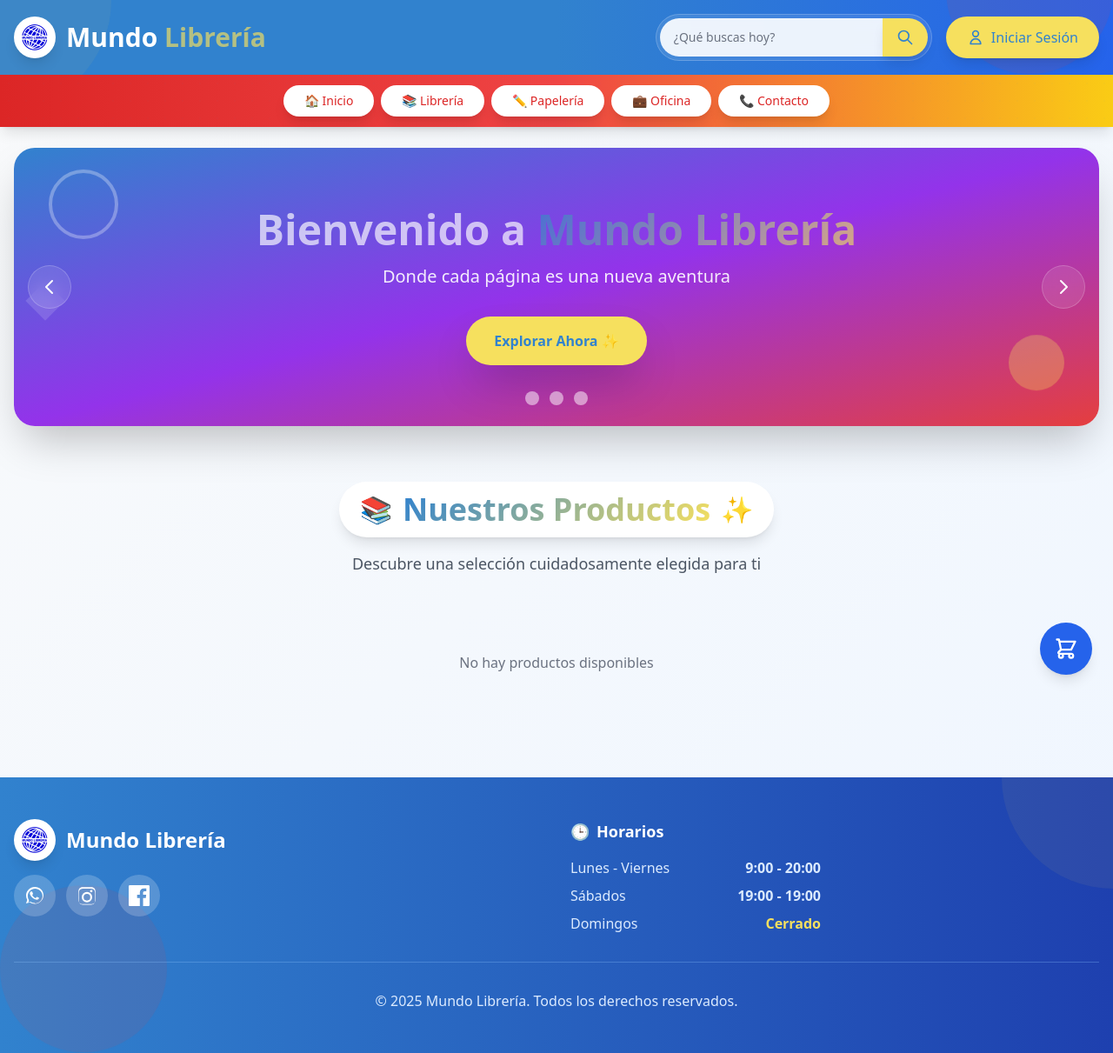
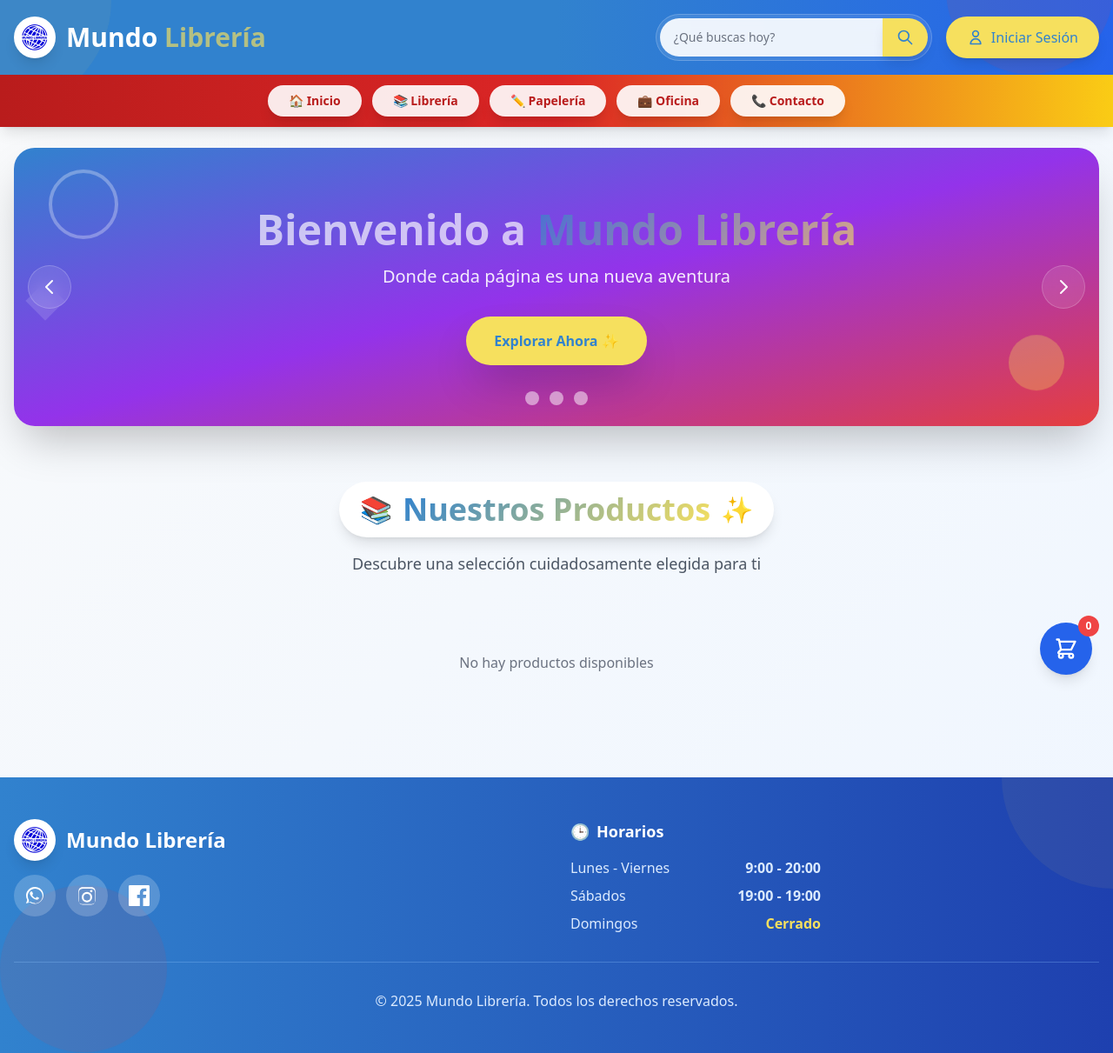
Before and after one commit to hectormadrid/Mundo-Libreria, a PHP site: page /index.php in a window 1280 px wide. Shown: the whole page at 87% size. Run offline with PHP 8.4, Linux system fonts and the light colour scheme; data that the repository does not hold is empty; some libraries are stand-ins or nearby versions.

Commit message:
alerta de carrito

```diff
--- a/js/cargarProductosUser.js
+++ b/js/cargarProductosUser.js
@@ -55,6 +55,12 @@ const attachEventListeners = () => {
     document.querySelectorAll('.agregar-carrito-btn').forEach(button => {
         button.addEventListener('click', async (e) => {
             const id_producto = e.currentTarget.getAttribute('data-id-producto');
+            const button = e.currentTarget;
+            const originalText = button.innerHTML;
+
+            // Loading state
+            button.innerHTML = '<span class="loading">Agregando...</span>';
+            button.disabled = true;
 
             try {
                 const response = await fetch('../pages/agregar_al_carrito.php', {
@@ -68,23 +74,49 @@ const attachEventListeners = () => {
                 const result = await response.json();
 
                 if (response.ok && result.success) {
-                    // Aquí puedes mostrar una notificación de éxito
-                    console.log('Producto agregado al carrito');
-                    // Opcional: actualizar un contador de carrito en la UI
+                    showNotification('✅ Producto agregado al carrito', 'success');
                 } else {
-                    // Aquí puedes mostrar una notificación de error
-                    console.error('Error al agregar producto:', result.error);
+                    let errorMsg = 'Error al agregar producto';
+                    if (result.error) errorMsg = result.error;
+
+                    showNotification(`❌ ${errorMsg}`, 'error');
+
                     if (response.status === 401) {
-                        // Redirigir al login si el usuario no está autenticado
-                        window.location.href = '../pages/login.php';
+                        setTimeout(() => {
+                            window.location.href = '../pages/login.php';
+                        }, 2000);
                     }
                 }
             } catch (error) {
                 console.error('Error de red:', error);
+                showNotification('❌ Error de conexión', 'error');
+            } finally {
+                button.innerHTML = originalText;
+                button.disabled = false;
             }
         });
     });
 };
+
+// Función de notificación con SweetAlert2
+function showNotification(message, type = 'info') {
+    const Toast = Swal.mixin({
+        toast: true,
+        position: 'top-end',
+        showConfirmButton: false,
+        timer: 3000,
+        timerProgressBar: true,
+        didOpen: (toast) => {
+            toast.addEventListener('mouseenter', Swal.stopTimer);
+            toast.addEventListener('mouseleave', Swal.resumeTimer);
+        }
+    });
+
+    Toast.fire({
+        icon: type,
+        title: message
+    });
+}
 // Función principal para cargar productos
 const loadProducts = async (categoria = '') => {
     console.log('Cargando productos de categoría:', categoria);
--- a/pages/agregar_al_carrito.php
+++ b/pages/agregar_al_carrito.php
@@ -13,6 +13,7 @@ if (!isset($_SESSION['ID'])) {
 // Obtener el cuerpo de la solicitud (que debería ser JSON)
 $data = json_decode(file_get_contents('php://input'), true);
 $id_producto = $data['id_producto'] ?? null;
+
 
 if (!$id_producto) {
     http_response_code(400); // Solicitud incorrecta
--- a/pages/index.php
+++ b/pages/index.php
@@ -7,6 +7,7 @@
   <link rel="icon" href="../assets/MUNDO-WEB.ico">
   <title>Mundo Libreria</title>
   <script src="https://cdn.tailwindcss.com"></script>
+  <script src="https://cdn.jsdelivr.net/npm/sweetalert2@11"></script>
   <script defer src="https://cdn.jsdelivr.net/npm/alpinejs@3.x.x/dist/cdn.min.js"></script>
   <!-- Configuración personalizada de Tailwind -->
   <script>
@@ -125,66 +126,57 @@
           <?php endif; ?>
 
           <!-- Carrito mejorado -->
-       <a href="Carrito.php"
-   class="fixed bottom-6 right-6 z-50 bg-blue-600 p-4 rounded-full shadow-lg
-          hover:bg-blue-700 transition-all duration-300 hover:scale-110 group">
-  <svg xmlns="http://www.w3.org/2000/svg"
-       class="h-7 w-7 text-white group-hover:animate-bounce"
-       fill="none" viewBox="0 0 24 24" stroke="currentColor">
-    <path stroke-linecap="round" stroke-linejoin="round" stroke-width="2"
-          d="M3 3h2l.4 2M7 13h10l4-8H5.4M7 13L5.4 5M7 13l-2.293 2.293
-             c-.63.63-.184 1.707.707 1.707H17m0 0a2 2 0 100 4
-             2 2 0 000-4zm-8 2a2 2 0 11-4 0 2 2 0 014 0z" />
-  </svg>
-
-  <!-- Badge de cantidad -->
-
-</a>
-
+             <a href="Carrito.php" class="fixed bottom-6 right-6 z-50 bg-blue-600 p-4 rounded-full shadow-lg hover:bg-blue-700 transition-all duration-300 hover:scale-110 group">
+                <svg xmlns="http://www.w3.org/2000/svg" class="h-7 w-7 text-white group-hover:animate-bounce" fill="none" viewBox="0 0 24 24" stroke="currentColor">
+                  <path stroke-linecap="round" stroke-linejoin="round" stroke-width="2" d="M3 3h2l.4 2M7 13h10l4-8H5.4M7 13L5.4 5M7 13l-2.293 2.293 c-.63.63-.184 1.707.707 1.707H17m0 0a2 2 0 100 4  2 2 0 000-4zm-8 2a2 2 0 11-4 0 2 2 0 014 0z" />
+                </svg>
+                <!-- Badge de cantidad -->
+              <span id="cart-count" class="absolute -top-2 -right-2 bg-red-500 text-white rounded-full w-6 h-6 flex items-center justify-center text-xs font-bold">
+               <?php echo isset($_SESSION['carrito']) ? count($_SESSION['carrito']) : 0; ?>
+                </span>
+            </a>
 
         </div>
       </div>
     </div>
   </header>
 
-  <!-- Navegación -->
-  <nav class="bg-gradient-to-r from-red-600 via-red-500 to-yellow-400 shadow-lg relative">
-  <!-- Efecto de patrón decorativo -->
-  <div class="absolute inset-0 pattern-dots opacity-20"></div>
+<nav class="sticky top-0 z-50 bg-gradient-to-r from-red-700 via-red-600 to-yellow-400 shadow-lg ">
+  <!-- Patrón decorativo -->
+  <div class="absolute inset-0 pattern-dots opacity-10"></div>
 
   <div class="container mx-auto px-4 py-3 relative z-10">
-    <div class="flex flex-wrap justify-center gap-2 text-sm">
+    <div class="flex flex-wrap justify-center gap-3 text-sm">
 
       <!-- Inicio -->
       <a href="../pages/index.php" data-category="all"
-         class="category-link bg-white text-red-600 px-6 py-2 rounded-full transition-all duration-300 hover:scale-105 shadow-lg">
+         class="category-link bg-white/90 text-red-700 font-semibold px-6 py-2 rounded-full transition-all duration-300 hover:scale-110   shadow-lg">
         🏠 Inicio
       </a>
       <!-- Librería -->
       <a data-category="libreria"
-         class="category-link bg-white text-red-600 px-6 py-2 rounded-full transition-all duration-300 hover:scale-105 shadow-lg">
+         class="category-link bg-white/90 text-red-700 font-semibold px-6 py-2 rounded-full transition-all duration-300 hover:scale-110  shadow-lg">
         📚 Librería
       </a>
       <!-- Papelería -->
       <a data-category="papeleria"
-         class="category-link bg-white text-red-600 px-6 py-2 rounded-full transition-all duration-300 hover:scale-105 shadow-lg">
+         class="category-link bg-white/90 text-red-700 font-semibold px-6 py-2 rounded-full transition-all duration-300 hover:scale-110 shadow-lg">
         ✏️ Papelería
       </a>
-
       <!-- Oficina -->
       <a data-category="oficina"
-         class="category-link bg-white text-red-600 px-6 py-2 rounded-full transition-all duration-300 hover:scale-105 shadow-lg">
+         class="category-link bg-white/90 text-red-700 font-semibold px-6 py-2 rounded-full transition-all duration-300 hover:scale-110  shadow-lg">
         💼 Oficina
       </a>
-
       <!-- Contacto -->
       <a id="contacto-link"
-         class="category-link bg-white text-red-600 px-6 py-2 rounded-full transition-all duration-300 hover:scale-105 shadow-lg">
+         class="category-link bg-white/90 text-red-700 font-semibold px-6 py-2 rounded-full transition-all duration-300 hover:scale-110  shadow-lg">
         📞 Contacto
       </a>
     </div>
   </div>
 </nav>
+
 
 
   <!-- Banner Principal  -->
@@ -380,6 +372,14 @@
       </div>
     </div>
   </footer>
+  <div id="notification" class="fixed top-4 right-4 z-50 bg-green-500 text-white px-6 py-3 rounded-lg shadow-lg transform transition-all duration-500 opacity-0 -translate-y-10">
+  <div class="flex items-center">
+    <svg class="w-6 h-6 mr-2" fill="none" stroke="currentColor" viewBox="0 0 24 24">
+      <path stroke-linecap="round" stroke-linejoin="round" stroke-width="2" d="M5 13l4 4L19 7"></path>
+    </svg>
+    <span id="notification-text">Producto agregado al carrito</span>
+  </div>
+</div>
 
   <!-- Scripts -->
   <script src="../js/carousel.js"></script>
```
